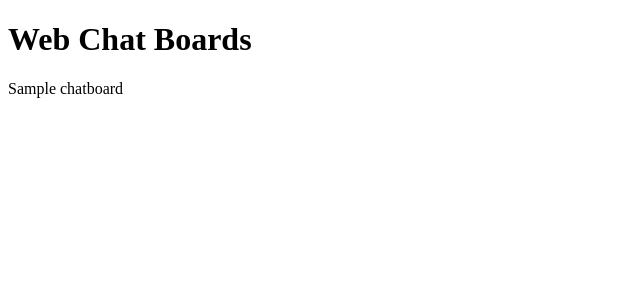
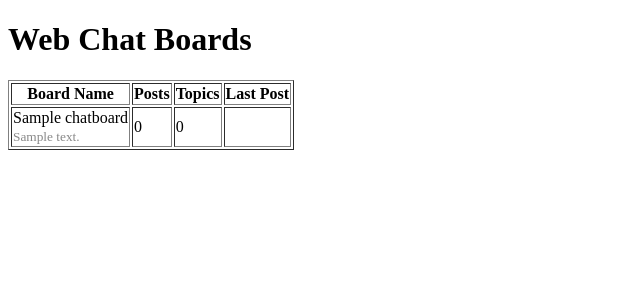
Before and after one commit to Jaya-Rohith-Vemula/Django_ChatApp, a Django app: page /home/ in a window 1280 px wide. Shown: the top 300 px of the page, without its empty margins (0-640 px from the left). Run offline with Django 4.2, Linux system fonts and the light colour scheme; tables that the repository leaves empty hold one stand-in row (values such as "Sample post").

Commit message:
add charboard table

```diff
--- a/templates/home.html
+++ b/templates/home.html
@@ -8,9 +8,29 @@
 </head>
 <body>
     <h1>Web Chat Boards</h1>
-    {% for board in chatBoard %}
-        {{board.name}} <br>
-    {% endfor %}
 
+    <table border="1">
+        <thead>
+            <tr>
+                <th>Board Name</th>
+                <th>Posts</th>
+                <th>Topics</th>
+                <th>Last Post</th>
+            </tr>
+        </thead>
+        <tbody>
+            {% for board in chatBoard %}
+            <tr>
+                <td>
+                    {{board.name}} <br>
+                    <small style="color:#888">{{board.details}}</small>
+                </td>
+                <td>0</td>
+                <td>0</td>
+                <td></td>
+            </tr>
+            {% endfor %}
+        </tbody>
+    </table>
 </body>
 </html>
```
